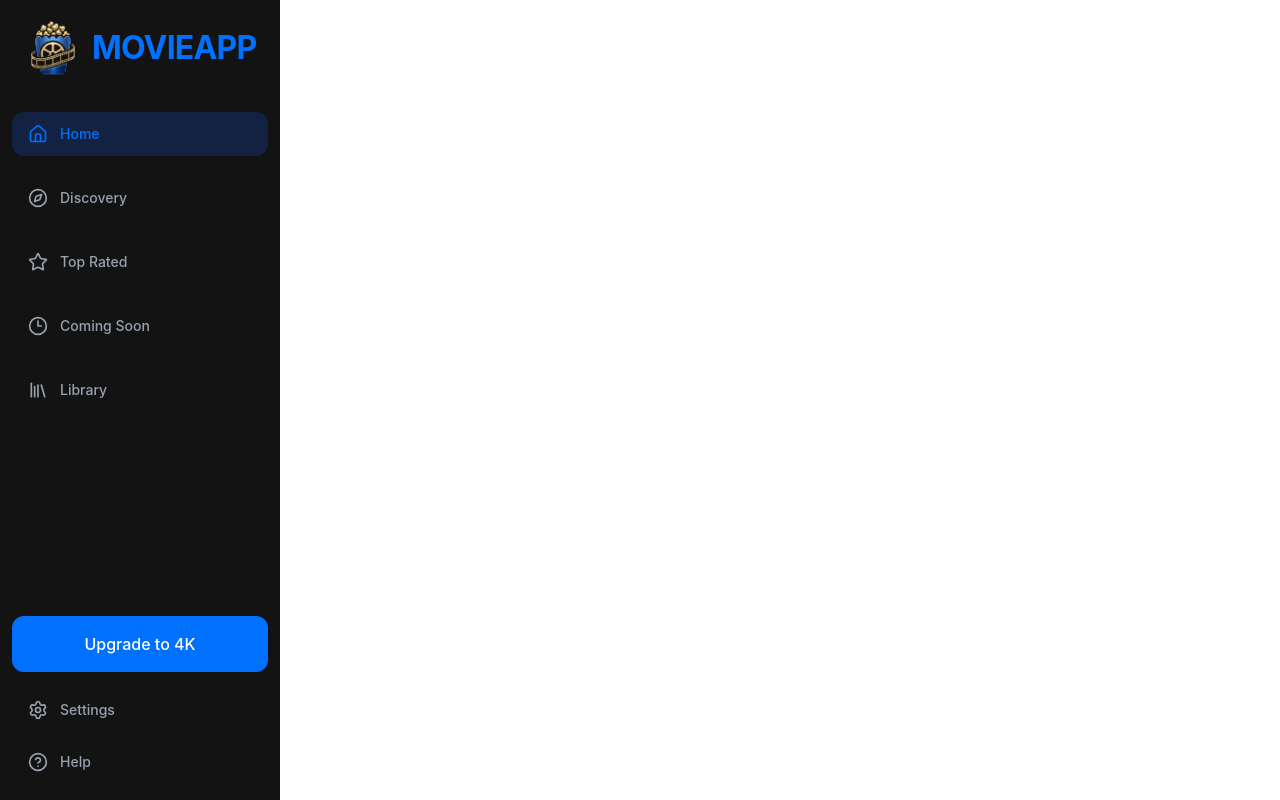
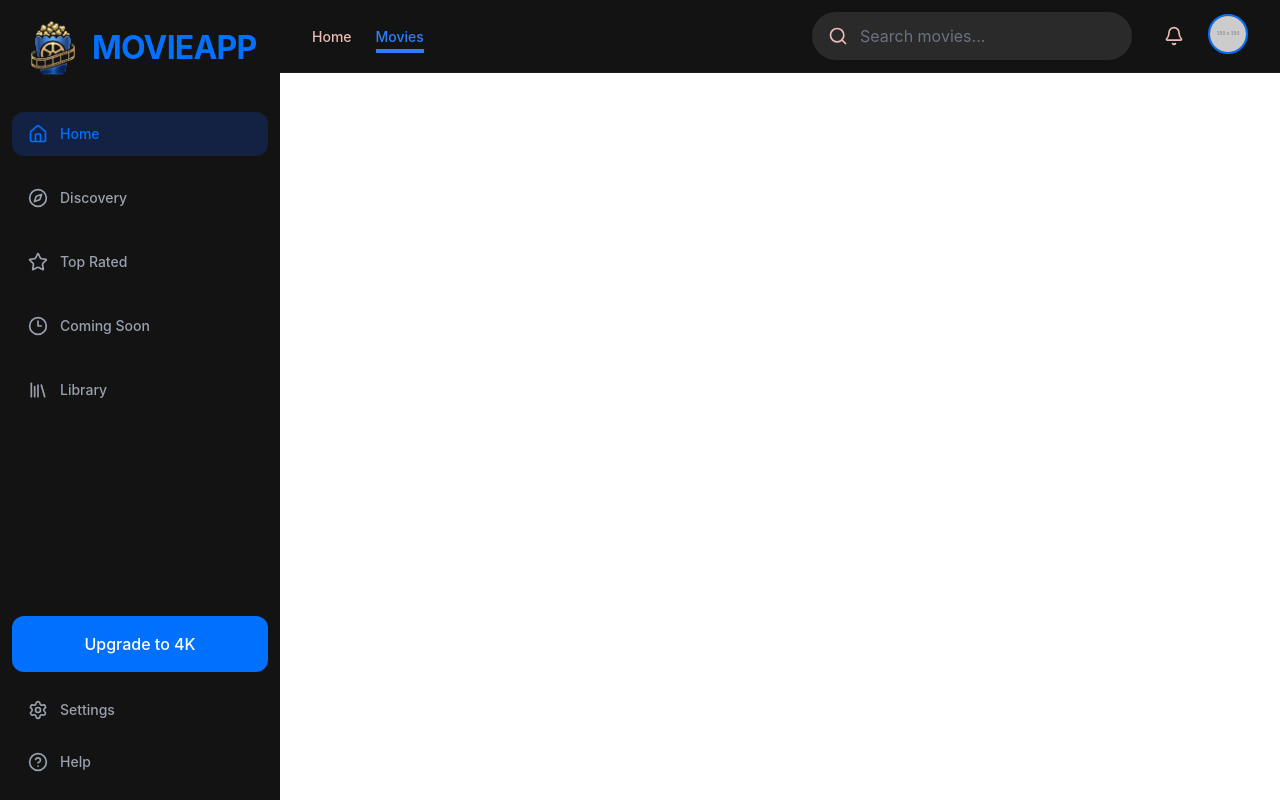
Before and after one commit to LexyArraez/MovieApp, a React (Vite) app: page /home in a window 1280 px wide. Built offline with nearby package versions, Linux system fonts and the light colour scheme.

Commit message:
feat/terminada-la-navbar

```diff
--- a/src/components/common/Button.jsx
+++ b/src/components/common/Button.jsx
@@ -9,7 +9,7 @@ export const Button = ({ children,
 
   const variants = {
     primary: "bg-text-title hover:bg-blue-900 text-white px-15 md:px-6 py-4 rounded-l-xl rounded-r-xl text-base",
-    text: "text-white hover:text-gray-500 text-base bg-transparent p-2"
+    text: " hover:text-gray-500 text-base bg-transparent p-2"
   };
 
   return (
--- /dev/null
+++ b/src/components/common/Search.jsx
@@ -0,0 +1,38 @@
+import { Search as SearchIcon } from "lucide-react";
+
+export const Search = ({
+  value,
+  onChange,
+  onSubmit,
+  placeholder = "Search...",
+  maxWidth = "max-w-md",
+  className = "",
+}) => {
+  const handleKeyDown = (e) => {
+    if (e.key === "Enter") onSubmit?.(e.target.value);
+  };
+
+  return (
+    <div className={`relative flex items-center w-full ${maxWidth} ${className}`}>
+
+      <SearchIcon
+        className="absolute text-text-4k pointer-events-none w-5 h-5 left-4"
+        strokeWidth={2}
+        aria-hidden="true"
+      />
+
+      <input
+        type="search"
+        value={value}
+        placeholder={placeholder}
+        onChange={(e) => onChange?.(e.target.value)}
+        onKeyDown={handleKeyDown}
+        aria-label={placeholder}
+        className={`
+          py-3 pl-12 pr-6 text-base rounded-full placeholder:text-neutral-100 bg-bg-card focus:outline-none transition-colors duration-200
+          [&::-webkit-search-cancel-button]:appearance-none
+        `}
+      />
+    </div>
+  );
+};
--- a/src/components/landing/AuthMenu.jsx
+++ b/src/components/landing/AuthMenu.jsx
@@ -21,8 +21,10 @@ export const AuthMenu = () => {
       </div>
 
       <Button
+      className="text-neutral-0"
         variant="text"
         icon={LogIn}>
+
         Iniciar sesión
       </Button>
 
--- a/src/components/layout/Sidebar.jsx
+++ b/src/components/layout/Sidebar.jsx
@@ -5,7 +5,7 @@ import { MovieLogo } from "../common/MovieLogo"
 
 export const Sidebar = () => {
     return (
-        <div className="w-70 h-screen bg-bg-page flex flex-col">
+        <div className="w-70 h-screen bg-bg-page flex flex-col ">
             <div className="px-3 py-2">
                 <MovieLogo />
             </div>
--- /dev/null
+++ b/src/components/layout/navbar/NavBar.jsx
@@ -0,0 +1,75 @@
+import { useState } from "react";
+import { Search } from "../../common/Search";
+import { NavMenu } from "./NavMenu";
+import { UserProfile } from "./UserProfile";
+import { Button } from "../../common/Button";
+import { Bell, Menu } from "lucide-react";
+import { MovieLogo } from "../../common/MovieLogo";
+
+export const NavBar = () => {
+    const [searchQuery, setSearchQuery] = useState("");
+
+    const handleSearchChange = (value) => {
+        setSearchQuery(value);
+    };
+
+    return (
+        <header className="w-full bg-bg-page text-white px-4 md:px-8 py-3 flex items-center justify-between border-b border-white/5 sticky top-0 z-50">
+
+
+            <div className="flex items-center gap-2 md:gap-10">
+
+                <div className="md:hidden">
+                    <Button
+                        variant="text"
+                        icon={Menu}
+                        onClick={() => console.log("Abrir menú")}
+                        aria-label="Open menu"
+
+                    />
+                </div>
+
+
+                <div className="flex md:hidden items-center gap-2 select-none">
+                    <MovieLogo/>
+                </div>
+
+
+                <div className="hidden md:block">
+                    <NavMenu />
+                </div>
+            </div>
+
+
+            <div className="flex items-center gap-4 flex-1 justify-end max-w-xs md:max-w-md">
+
+
+                <div className="hidden md:block ">
+                    <Search
+                        value={searchQuery}
+                        onChange={handleSearchChange}
+                        placeholder="Search movies..."
+                        maxWidth="max-w-xs"
+                    />
+                </div>
+
+
+                <div className="hidden md:block">
+                    <Button
+                        variant="text"
+                        icon={Bell}
+                        onClick={() => console.log("Notificaciones")}
+                        aria-label="Notifications"
+                        className="text-text-4k hover:text-text-tv transition-colors duration-200"
+                    />
+                </div>
+
+
+                <div className="flex">
+                    <UserProfile avatarUrl="" onClick={() => console.log("Menu de usuario")} />
+                </div>
+            </div>
+
+        </header>
+    );
+};
--- /dev/null
+++ b/src/components/layout/navbar/NavLink.jsx
@@ -0,0 +1,21 @@
+import { NavLink as RouterLink } from "react-router-dom";
+
+
+export const NavLink = ({ to, children }) => {
+    return (
+        <div>
+            <RouterLink
+                to={to}
+                className={({ isActive }) => `
+        text-sm font-medium transition-colors duration-200 relative py-2
+        ${isActive
+                        ? "text-blue-500 after:absolute after:bottom-0 after:left-0 after:w-full after:h-1 after:bg-blue-500"
+                        : "text-text-4k hover:text-text-tv"
+                    }
+      `}
+            >
+                {children}
+            </RouterLink>
+        </div>
+    )
+}
--- /dev/null
+++ b/src/components/layout/navbar/NavMenu.jsx
@@ -0,0 +1,17 @@
+import { Import } from "lucide-react"
+import { links } from "../../../constants/navBar"
+import { NavLink } from "./NavLink"
+
+export const NavMenu = () => {
+    return (
+        <div>
+            <nav className="flex items-center gap-6">
+                {links.map((link) => (
+                    <NavLink key={link.path} to={link.path}>
+                        {link.name}
+                    </NavLink>
+                ))}
+            </nav>
+        </div>
+    )
+}
--- /dev/null
+++ b/src/components/layout/navbar/UserProfile.jsx
@@ -0,0 +1,18 @@
+
+
+export const UserProfile = ({ avatarUrl, onClick }) => {
+    return (
+        <div>
+            <button
+                onClick={onClick}
+                className="w-10 h-10 rounded-full overflow-hidden border-2 border-text-title hover:border-white transition-colors duration-200 focus:outline-none"
+            >
+                <img
+                    src={avatarUrl || "https://via.placeholder.com/150"}
+                    alt=""
+                    className="w-full h-full object-cover"
+                />
+            </button>
+        </div>
+    )
+}
--- /dev/null
+++ b/src/constants/navBar.js
@@ -0,0 +1,4 @@
+export const links = [
+    { name: "Home", path: "/" },
+    { name: "Movies", path: "/home" }
+  ];
--- a/src/index.css
+++ b/src/index.css
@@ -34,7 +34,7 @@
   --color-text-title: #0070FF;
   --color-neutral-0: #E2E2E2;
   --color-neutral-50: #C8C6C5;
-  --color-neutral-100: #F1F5F9;
+  --color-neutral-100: #6B7280;
   --color-neutral-300: #CBD5E1;
   --color-neutral-500: #64748B;
   --color-blue: #0070FF;
--- a/src/pages/AppLayout.jsx
+++ b/src/pages/AppLayout.jsx
@@ -5,10 +5,6 @@ import { MovieLogo } from "../components/common/MovieLogo"
 export const AppLayout = () => {
     return (
         <div className="flex h-screen">
-            <div className="md:hidden fixed top-0 w-full z-10 py-2">
-                <MovieLogo />
-            </div>
-
             <div className="hidden md:flex">
                 <Sidebar />
             </div>
--- a/src/pages/MovieHome.jsx
+++ b/src/pages/MovieHome.jsx
@@ -1,7 +1,9 @@
+import { NavBar } from "../components/layout/navbar/NavBar"
+
 export const MovieHome = () => {
     return (
-        <div className="p-6">
-
+        <div>
+            <NavBar></NavBar>
         </div>
     )
 }
```
